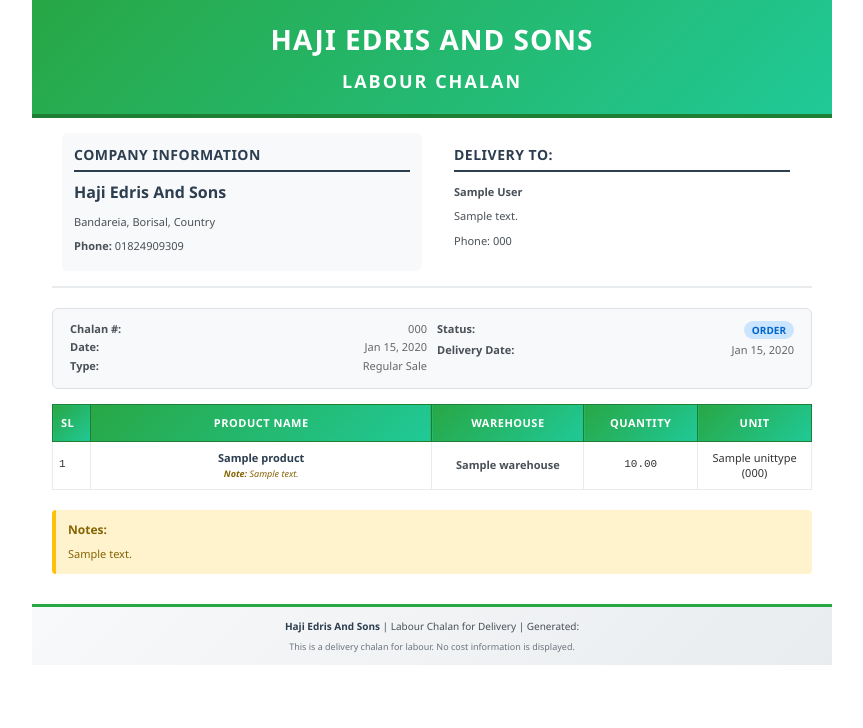
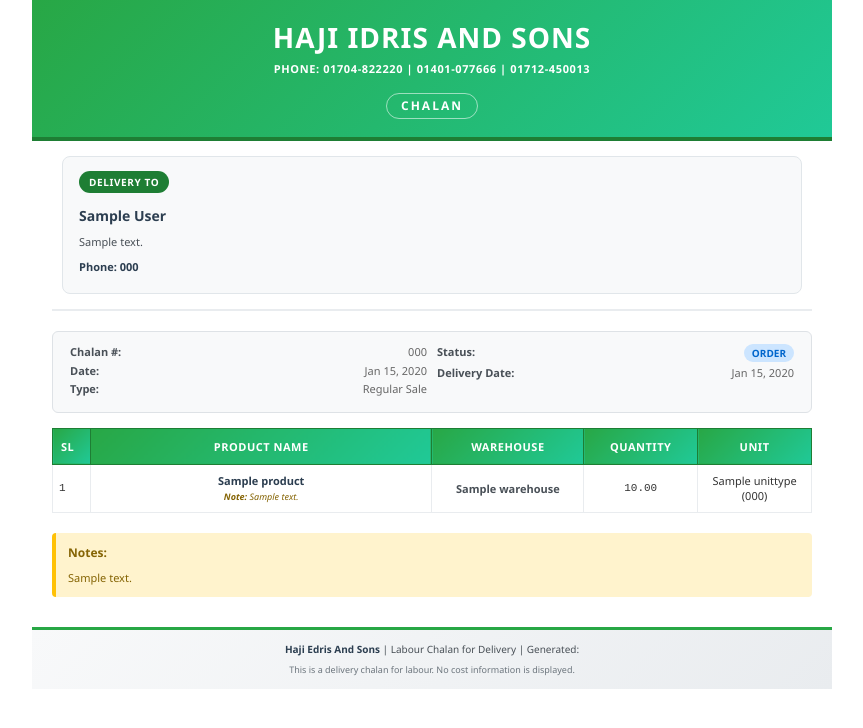
Before and after one commit to giasuddin90/hajiedirsErp, a Django app: page /sales/orders/1/labour-chalan/ in a window 1280 px wide. Shown: the top 728 px of the page, without its empty margins (208-1071 px from the left). Run offline with Django 4.2, Linux system fonts and the light colour scheme; tables that the repository leaves empty hold one stand-in row (values such as "Sample post").

Commit message:
invoice design change

```diff
--- a/templates/sales/labour_chalan.html
+++ b/templates/sales/labour_chalan.html
@@ -26,12 +26,34 @@
         .chalan-header {
             background: linear-gradient(135deg, #28a745 0%, #20c997 100%);
             color: white;
-            padding: 20px;
+            padding: 18px 20px;
             text-align: center;
             border-bottom: 4px solid #1e7e34;
         }
         .chalan-header .company-brand {
-            margin-bottom: 10px;
+            margin-bottom: 6px;
+        }
+        .chalan-header .company-meta {
+            margin-top: 4px;
+            font-size: 11px;
+            line-height: 1.4;
+            letter-spacing: 0.4px;
+        }
+        .chalan-header .company-meta .phones {
+            margin-top: 4px;
+            font-weight: 600;
+            letter-spacing: 0.6px;
+        }
+        .chalan-title {
+            display: inline-block;
+            margin-top: 10px;
+            padding: 4px 14px;
+            border: 1px solid rgba(255, 255, 255, 0.55);
+            border-radius: 999px;
+            font-size: 12px;
+            letter-spacing: 2px;
+            text-transform: uppercase;
+            font-weight: 700;
         }
         .chalan-header .company-brand h2 {
             font-size: 28px;
@@ -57,6 +79,9 @@
             padding-bottom: 15px;
             border-bottom: 2px solid #e9ecef;
         }
+        .top-section.single {
+            display: block;
+        }
         .company-info, .customer-info {
             flex: 1;
             margin: 0 10px;
@@ -71,6 +96,42 @@
         }
         .customer-info {
             padding-left: 12px;
+        }
+        .customer-info.full {
+            padding-left: 0;
+            background: #f8f9fa;
+            border-radius: 8px;
+            border: 1px solid #e1e6ea;
+            padding: 14px 16px;
+            position: relative;
+        }
+        .customer-info.full h3 {
+            margin-bottom: 10px;
+        }
+        .customer-info.full .label-pill {
+            display: inline-block;
+            font-size: 10px;
+            font-weight: 700;
+            letter-spacing: 0.6px;
+            text-transform: uppercase;
+            background: #1e7e34;
+            color: #fff;
+            padding: 4px 10px;
+            border-radius: 999px;
+            margin-bottom: 8px;
+        }
+        .customer-info.full .name {
+            font-size: 14px;
+            font-weight: 700;
+            color: #2c3e50;
+        }
+        .customer-info.full .line {
+            font-size: 11px;
+            color: #495057;
+        }
+        .customer-info.full .phone {
+            font-weight: 600;
+            color: #2c3e50;
         }
         .company-info h3, .customer-info h3 {
             font-size: 14px;
@@ -279,30 +340,27 @@
         <!-- Header -->
         <div class="chalan-header">
             <div class="company-brand">
-                <h2>{{ company_name }}</h2>
+                <h2>HAJI IDRIS AND SONS</h2>
+                <div class="company-meta">
+                    <div class="phones">PHONE: 01704-822220 | 01401-077666 | 01712-450013</div>
+                </div>
             </div>
-            <h1>Labour Chalan</h1>
+            <div class="chalan-title">CHALAN</div>
         </div>
 
         <!-- Body -->
         <div class="chalan-body">
             <!-- Company and Customer Information -->
-            <div class="top-section">
-                <div class="company-info">
-                    <h3>Company Information</h3>
-                    <p class="company-name">{{ company_name }}</p>
-                    <p>{{ company_address }}</p>
-                    <p><strong>Phone:</strong> {{ company_phone }}</p>
-                </div>
-                <div class="customer-info">
-                    <h3>Delivery To:</h3>
+            <div class="top-section single">
+                <div class="customer-info full">
+                    <div class="label-pill">Delivery To</div>
                     {% if order.customer %}
-                        <p><strong>{{ order.customer.name }}</strong></p>
-                        <p>{{ order.customer.address|default:"Address not provided" }}</p>
-                        <p>Phone: {{ order.customer.phone|default:"Not provided" }}</p>
+                        <p class="name">{{ order.customer.name }}</p>
+                        <p class="line">{{ order.customer.address|default:"Address not provided" }}</p>
+                        <p class="line phone">Phone: {{ order.customer.phone|default:"Not provided" }}</p>
                     {% else %}
-                        <p><strong>{{ order.customer_name|default:"Anonymous Customer" }}</strong></p>
-                        <p>Instant Sale</p>
+                        <p class="name">{{ order.customer_name|default:"Anonymous Customer" }}</p>
+                        <p class="line">Instant Sale</p>
                     {% endif %}
                 </div>
             </div>
```
